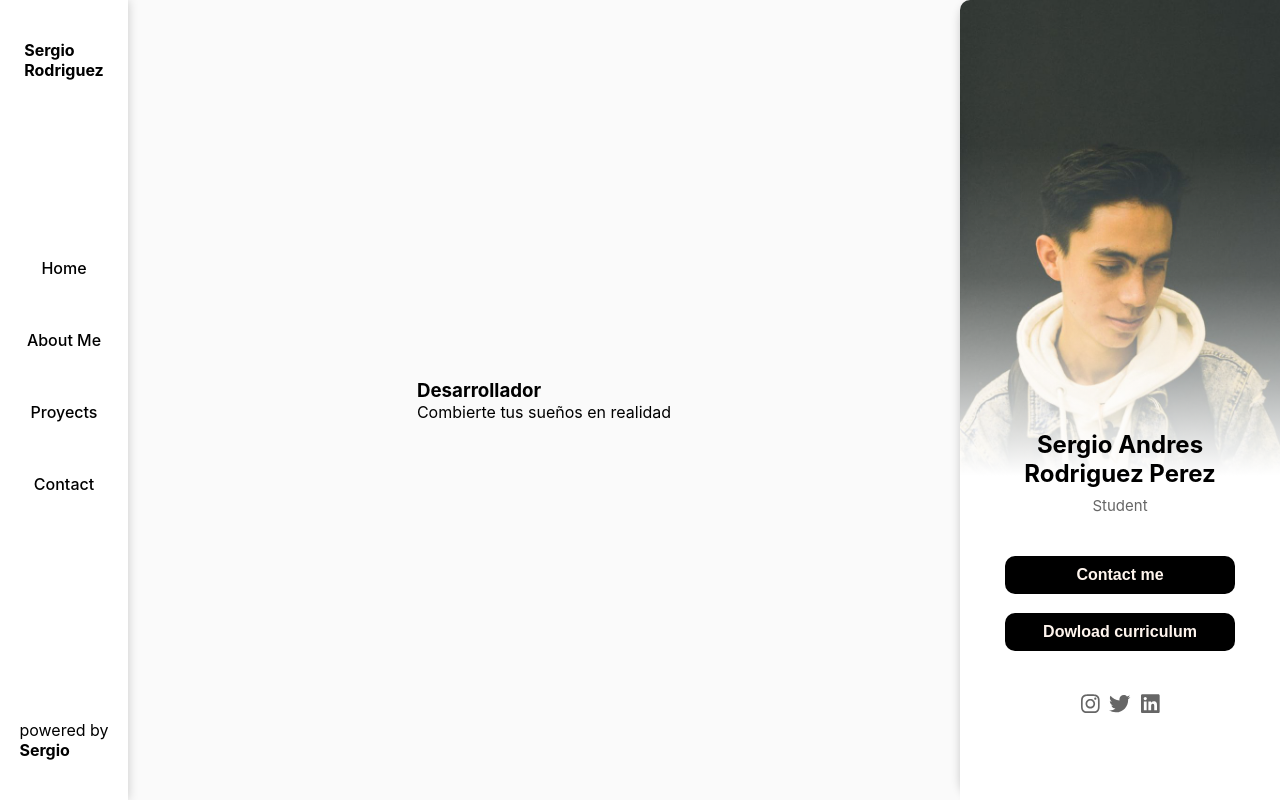
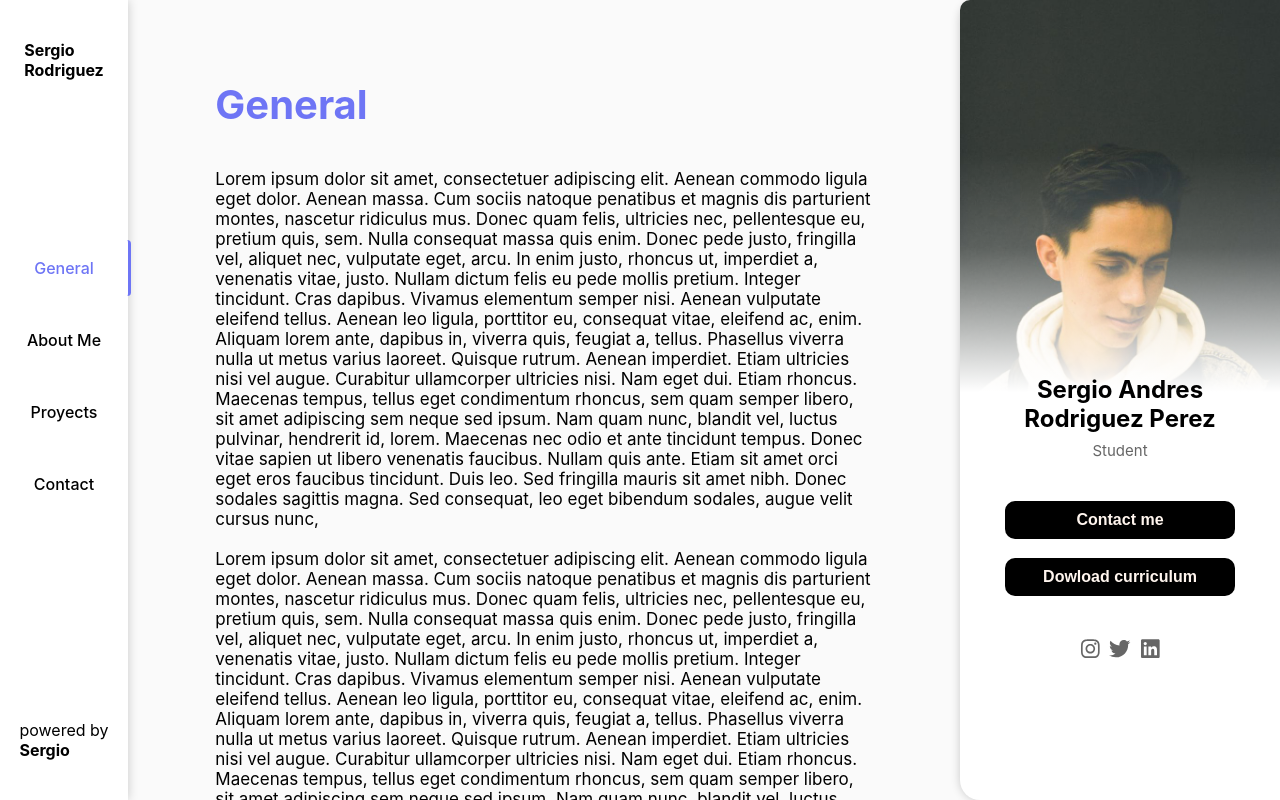
Before and after one commit to Sergiorodp/Sergio_Rodriguez, a Next.js app: page / in a window 1280 px wide. Built offline with nearby package versions, Linux system fonts and the light colour scheme.

Commit message:
add useNearScreen

```diff
--- a/components/Layout/index.js
+++ b/components/Layout/index.js
@@ -5,7 +5,7 @@
 import Nav from '../../components/nav/index'
 import Info from '../../components/aboutMe/index'
 
-export default function Layout({ children,tittle }){
+export default function Layout({ children,tittle,navRef }){
     return(
         <div className={styles.container}>
             <Head>
--- a/components/aboutMe/styles.js
+++ b/components/aboutMe/styles.js
@@ -4,6 +4,7 @@
 export default css`
 
 .main-aboutme-container{
+    z-index:600;
     display:flex;
     justify-content:center;
     height:100vh;
--- a/components/card/index.js
+++ b/components/card/index.js
@@ -1,5 +1,4 @@
 import styles from './styles'
-import Image from 'next/image'
 
 import { library } from '@fortawesome/fontawesome-svg-core'
 import { FontAwesomeIcon } from '@fortawesome/react-fontawesome'
--- a/components/card/styles.js
+++ b/components/card/styles.js
@@ -17,11 +17,11 @@
 
 .button-container{
     width:25vw;
-    height:83vh;
-    padding-top:15vw;
+    height:100%;
+    padding-top:250px;
     background:linear-gradient(rgba(0, 0, 0, 0) 0%,
     rgb(255, 255, 255,.2) 20%, rgb(255, 255, 255) 50%);
-    margin-top:18vh;
+    margin-top:19vh;
     /* background:red; */
     display:flex;
     flex-direction:column;
--- a/components/nav/index.js
+++ b/components/nav/index.js
@@ -1,7 +1,26 @@
 import styles from './styles'
 import Link from 'next/link'
+import { createRef } from 'react'
 
-const options = ["Home", "About Me", "proyects", "Contact"]
+
+const options = ["General", "About Me", "proyects", "Contact"]
+
+const General = createRef(), AboutMe = createRef(), Proyects = createRef(), Contact = createRef()
+
+
+const references = [General,AboutMe,Proyects,Contact]
+
+export function Selected({refNum = 0}){
+
+    references[refNum].current.classList.add('active')
+
+    for (let i = 0; i < references.length ; i++){
+        if(i !== refNum){
+            references[i].current.classList.remove('active')
+        }
+    }
+
+}
 
 export default function Nav(){
 
@@ -10,16 +29,16 @@
         <div className = "main-nav-container">
             <div className = "logo"><p>Sergio</p><p>Rodriguez</p></div>
             <div className = 'options-container'><ul className = "list-container">
-            <li className = "nav-list-item">
-                <Link href="/"><a titte = "Home"><span>Home</span></a></Link>
+            <li ref = {General} className = "nav-list-item">
+                <Link href="/"><a titte = "General"><span>General</span></a></Link>
             </li>
-            <li className = "nav-list-item">
+            <li ref = {AboutMe} className = "nav-list-item">
                 <Link href="/"><a titte = "About Me"><span>About Me</span></a></Link>
             </li>
-            <li className = "nav-list-item">
+            <li ref = {Proyects} className = "nav-list-item">
                 <Link href="/"><a titte = "proyects"><span>Proyects</span></a></Link>
             </li>
-            <li className = "nav-list-item">
+            <li ref = {Contact} className = "nav-list-item">
                 <Link href="/"><a titte = "Contact"><span>Contact</span></a></Link>
             </li>
             </ul></div>
--- a/components/nav/styles.js
+++ b/components/nav/styles.js
@@ -67,6 +67,11 @@
     /* border-left:4px solid seashell;   */
 }
 
+.active a{
+    color: ${colorsShy.blue} ;
+    border-right: .3vw solid ${colorsShy.blue};
+}
+
 .footer{
     display:grid;
     place-content:center;
--- /dev/null
+++ b/hooks/useNearScreen/index.js
@@ -0,0 +1,37 @@
+import {useEffect, useState, useRef} from 'react'
+
+export default function useNearScreen ({ distance = '-300px', externalRef, once = false }) {
+
+    const [isNearScreen, setShow] = useState(false)
+    const fromRef = useRef()
+
+    useEffect(() => {
+        let observer
+
+        const element = externalRef ? externalRef.current : fromRef.current
+
+        const onChange = (entries, observer) => {
+            const el = entries[0]
+            if (el.isIntersecting) {
+                setShow(true)
+                once && observer.disconnect()
+            } else {
+                !once && setShow(false)
+            }
+        }
+
+        Promise.resolve(
+        typeof IntersectionObserver !== 'undefined'
+            ? IntersectionObserver
+            : import('intersection-observer')
+        ).then(() => {
+        observer = new IntersectionObserver(onChange,{rootMargin:distance})
+
+        if (element) observer.observe(element)
+        })
+
+        return () => observer && observer.disconnect()
+    },[distance, externalRef, once])
+
+return {isNearScreen, fromRef}
+}
--- a/package.json
+++ b/package.json
@@ -12,6 +12,7 @@
     "@fortawesome/free-brands-svg-icons": "^5.15.1",
     "@fortawesome/free-solid-svg-icons": "^5.15.1",
     "@fortawesome/react-fontawesome": "^0.1.14",
+    "intersection-observer": "^0.12.0",
     "next": "10.0.4",
     "react": "17.0.1",
     "react-dom": "17.0.1"
--- a/pages/index.js
+++ b/pages/index.js
@@ -1,13 +1,66 @@
 import Layout from '../components/Layout/index'
 import styles from '../styles/context.module.css'
 
+import { createRef, useEffect, useRef, useState } from 'react'
+import useNearScreen from '../hooks/useNearScreen'
+
+import { Selected } from '../components/nav/index'
+
 export default function Home() {
+
+  const [active, setActive] = useState([false,false,false])
+
+  const general = createRef()
+  const aboutMe = createRef()
+  const proyects = createRef()
+  const contact = createRef()
+
+  const isNearOne = useNearScreen({externalRef : general, distance: '0px'})
+  const isNearTwo = useNearScreen({ externalRef : aboutMe, distance: '-270px'})
+  const isNearThree = useNearScreen({ externalRef :proyects, distance: '-270px'})
+  const isNearfour = useNearScreen({ externalRef :contact})
+
+
+
+  // useEffect(()=>{
+  //   setActive([isNearOne.isNearScreen,isNearTwo.isNearScreen,isNearThree.isNearScreen])
+  //   console.log(`is near ${active}`)
+  // },[isNearOne.isNearScreen,isNearTwo.isNearScreen,isNearThree.isNearScreen])
+
+  useEffect(()=>{
+    console.log(`one : ${isNearOne.isNearScreen}`)
+    if(isNearOne.isNearScreen) Selected({refNum : 0})
+  },[isNearOne.isNearScreen])
+
+  useEffect(()=>{
+    console.log(`two : ${isNearTwo.isNearScreen}`)
+    if (isNearTwo) Selected({refNum : 1})
+  },[isNearTwo.isNearScreen])
+
+
   return (
     <Layout>
       <>
       <section className = {styles.contextMainContainer}>
-            <h3>Desarrollador</h3>
-            <p>Combierte tus sueños en realidad</p>
+        <div className = {styles.textContainer}>
+
+          <h3 ref={general} >General</h3>
+
+              <p>Lorem ipsum dolor sit amet, consectetuer adipiscing elit. Aenean commodo ligula eget dolor. Aenean massa. Cum sociis natoque penatibus et magnis dis parturient montes, nascetur ridiculus mus. Donec quam felis, ultricies nec, pellentesque eu, pretium quis, sem. Nulla consequat massa quis enim. Donec pede justo, fringilla vel, aliquet nec, vulputate eget, arcu. In enim justo, rhoncus ut, imperdiet a, venenatis vitae, justo. Nullam dictum felis eu pede mollis pretium. Integer tincidunt. Cras dapibus. Vivamus elementum semper nisi. Aenean vulputate eleifend tellus. Aenean leo ligula, porttitor eu, consequat vitae, eleifend ac, enim. Aliquam lorem ante, dapibus in, viverra quis, feugiat a, tellus. Phasellus viverra nulla ut metus varius laoreet. Quisque rutrum. Aenean imperdiet. Etiam ultricies nisi vel augue. Curabitur ullamcorper ultricies nisi. Nam eget dui. Etiam rhoncus. Maecenas tempus, tellus eget condimentum rhoncus, sem quam semper libero, sit amet adipiscing sem neque sed ipsum. Nam quam nunc, blandit vel, luctus pulvinar, hendrerit id, lorem. Maecenas nec odio et ante tincidunt tempus. Donec vitae sapien ut libero venenatis faucibus. Nullam quis ante. Etiam sit amet orci eget eros faucibus tincidunt. Duis leo. Sed fringilla mauris sit amet nibh. Donec sodales sagittis magna. Sed consequat, leo eget bibendum sodales, augue velit cursus nunc, </p>
+
+              <p>
+              Lorem ipsum dolor sit amet, consectetuer adipiscing elit. Aenean commodo ligula eget dolor. Aenean massa. Cum sociis natoque penatibus et magnis dis parturient montes, nascetur ridiculus mus. Donec quam felis, ultricies nec, pellentesque eu, pretium quis, sem. Nulla consequat massa quis enim. Donec pede justo, fringilla vel, aliquet nec, vulputate eget, arcu. In enim justo, rhoncus ut, imperdiet a, venenatis vitae, justo. Nullam dictum felis eu pede mollis pretium. Integer tincidunt. Cras dapibus. Vivamus elementum semper nisi. Aenean vulputate eleifend tellus. Aenean leo ligula, porttitor eu, consequat vitae, eleifend ac, enim. Aliquam lorem ante, dapibus in, viverra quis, feugiat a, tellus. Phasellus viverra nulla ut metus varius laoreet. Quisque rutrum. Aenean imperdiet. Etiam ultricies nisi vel augue. Curabitur ullamcorper ultricies nisi. Nam eget dui. Etiam rhoncus. Maecenas tempus, tellus eget condimentum rhoncus, sem quam semper libero, sit amet adipiscing sem neque sed ipsum. Nam quam nunc, blandit vel, luctus pulvinar, hendrerit id, lorem. Maecenas nec odio et ante tincidunt tempus. Donec vitae sapien ut libero venenatis faucibus. Nullam quis ante. Etiam sit amet orci eget eros faucibus tincidunt. Duis leo. Sed fringilla mauris sit amet nibh. Donec sodales sagittis magna. Sed consequat, leo eget bibendum sodales, augue velit cursus nunc,
+              </p>
+
+            <h3 ref = {aboutMe}>About Me</h3>
+
+            <p>
+                Lorem ipsum dolor sit amet, consectetuer adipiscing elit. Aenean commodo ligula eget dolor. Aenean massa. Cum sociis natoque penatibus et magnis dis parturient montes, nascetur ridiculus mus. Donec quam felis, ultricies nec, pellentesque eu, pretium quis, sem. Nulla consequat massa quis enim. Donec pede justo, fringilla vel, aliquet nec, vulputate eget, arcu. In enim justo, rhoncus ut, imperdiet a, venenatis vitae, justo. Nullam dictum felis eu pede mollis pretium. Integer tincidunt. Cras dapibus. Vivamus elementum semper nisi. Aenean vulputate eleifend tellus. Aenean leo ligula, porttitor eu, consequat vitae, eleifend ac, enim. Aliquam lorem ante, dapibus in, viverra quis, feugiat a, tellus. Phasellus viverra nulla ut metus varius laoreet. Quisque rutrum. Aenean imperdiet. Etiam ultricies nisi vel augue. Curabitur ullamcorper ultricies nisi. Nam eget dui. Etiam rhoncus. Maecenas tempus, tellus eget condimentum rhoncus, sem quam semper libero, sit amet adipiscing sem neque sed ipsum. Nam quam nunc, blandit vel, luctus pulvinar, hendrerit id, lorem. Maecenas nec odio et ante tincidunt tempus. Donec vitae sapien ut libero venenatis faucibus. Nullam quis ante. Etiam sit amet orci eget eros faucibus tincidunt. Duis leo. Sed fringilla mauris sit amet nibh. Donec sodales sagittis magna. Sed consequat, leo eget bibendum sodales, augue velit cursus nunc,
+            </p>
+
+            <h3 ref = {proyects}>Proyects</h3>
+
+          </div>
       </section>
 
       </>
--- a/styles/Home.module.css
+++ b/styles/Home.module.css
@@ -23,6 +23,8 @@
  }
 
  .contextContainer{
+   display: flex;
+   justify-content: center;
    width: 65vw;
    z-index: 100;
    background: #fafafa;
@@ -33,6 +35,12 @@
     z-index: 500;
    background: #fafafa;
  }
+
+ .active-nav{
+  color: rgb(110, 117, 245,.8) ;
+  border-right: .3vw solid rgb(110, 117, 245,.8);
+  /* border-left:4px solid seashell;   */
+}
 
 
 .footer {
--- a/styles/context.module.css
+++ b/styles/context.module.css
@@ -1,6 +1,36 @@
 .contextMainContainer{
+    z-index: 100;
+    overflow-y: scroll;
     height: 100vh;
-    width: 65vw;
-    display: grid;
-    place-content: center;
+    width: 64.2vw;
+    display: flex;
+    justify-content: center;
 }
+
+.contextMainContainer::-webkit-scrollbar{
+    z-index: 100;
+    width: 6px;
+    border-radius: 100px;
+    background: rgb(102, 102, 102,.25);
+}
+
+.contextMainContainer::-webkit-scrollbar-thumb{
+    border-radius: 100px;
+    background: rgb(110, 117, 245,.8);
+}
+
+.textContainer{
+    padding-top: 50px;
+    width: 80%;
+}
+
+.textContainer h3{
+    color: #6E75F5;
+    font-size: 40px;
+    padding:30px 0;
+}
+
+.textContainer p{
+    padding: 10px 0;
+    font-size: 17px;
+}
```
Also changed, not shown: 1 other file (tests, documents, lock files or other folders).
